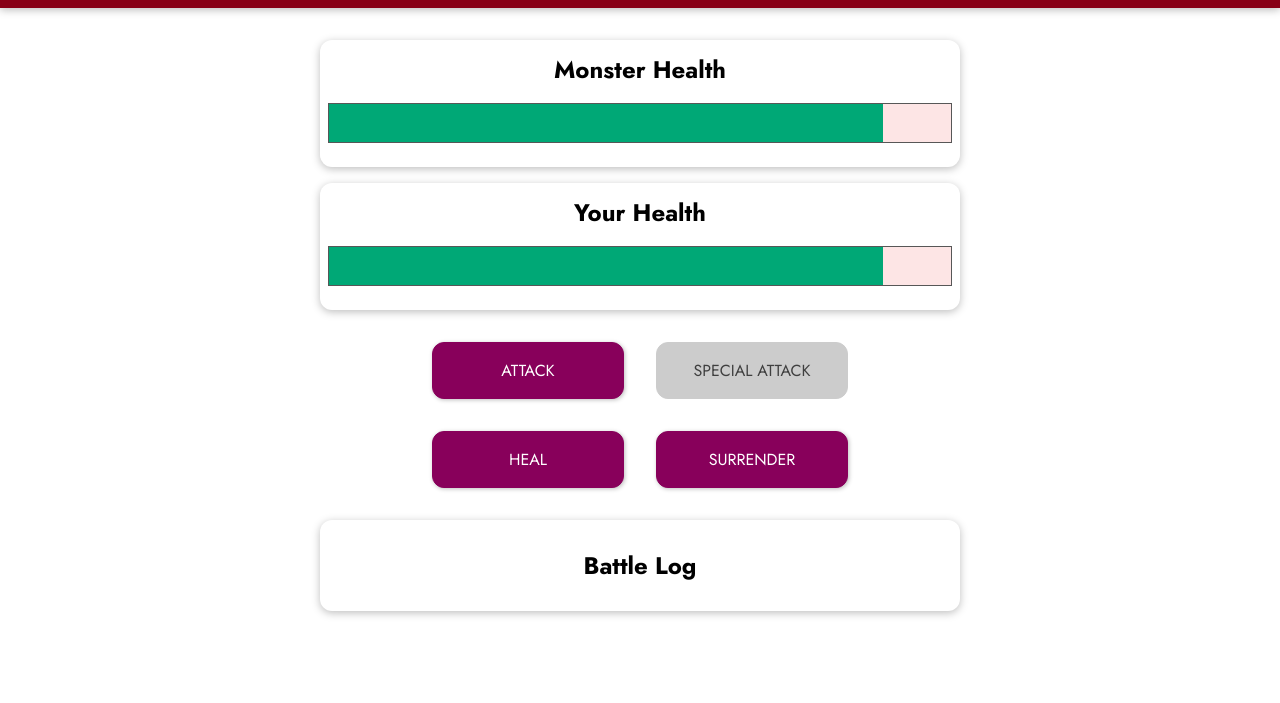
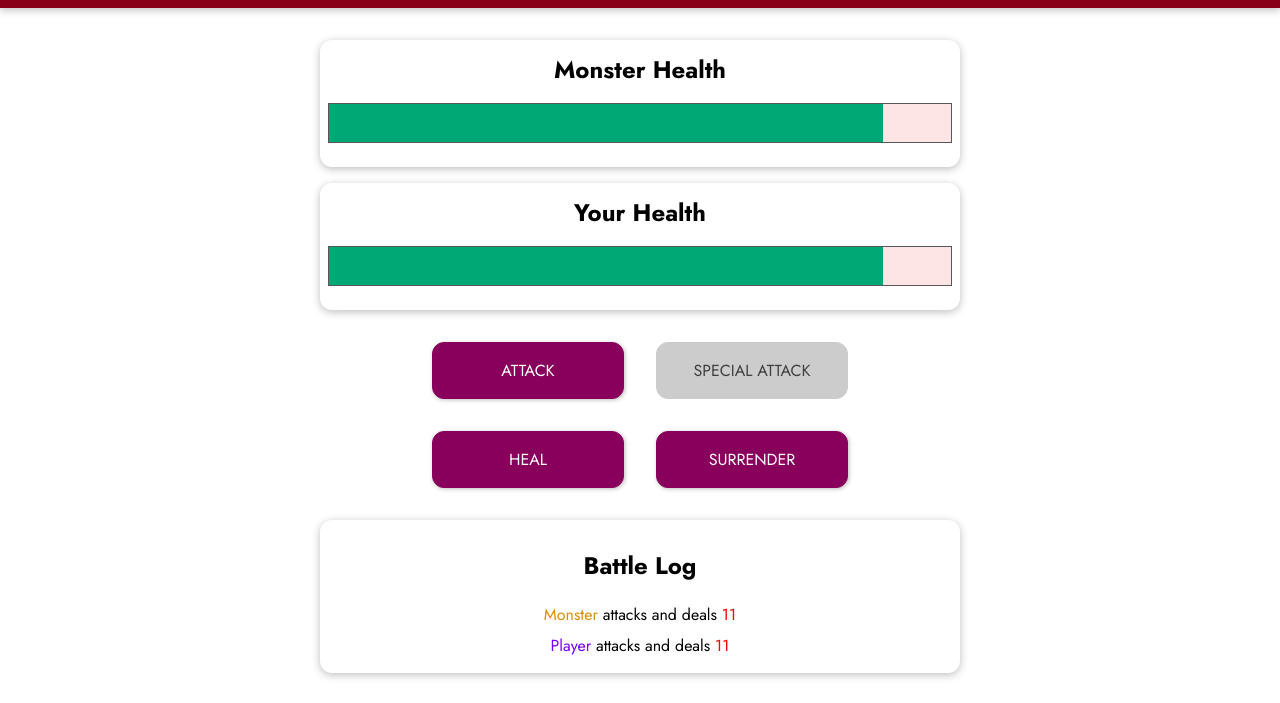
Before and after one commit to alex197925/the-monster-slayer-game-Vue, a plain HTML site: page prj-monster-01-starting-setup/index.html in a window 1280 px wide. Both pictures are taken after a click on the button "ATTACK". Shown: the part 97-800 px from the top of the page. Drawn offline with nearby package versions, Linux system fonts and the light colour scheme.

Commit message:
Added action messages

```diff
--- a/prj-monster-01-starting-setup/app.js
+++ b/prj-monster-01-starting-setup/app.js
@@ -12,6 +12,7 @@ const app = Vue.createApp({
       monsterHealth: 100,
       currentRound: 0,
       winner: null,
+      logMessages: [],
     };
   },
   computed: {
@@ -62,12 +63,14 @@ const app = Vue.createApp({
       this.monsterHealth = 100;
       this.currentRound = 0;
       this.winner = null;
+      this.logMessages = [];
     },
 
     attackMonster() {
       this.currentRound++;
       const attackValue = getRandomValue(5, 12);
       this.monsterHealth -= attackValue;
+      this.addLogMessage("player", "attack", attackValue);
       //  call method
       this.attackPlayer();
     },
@@ -75,12 +78,14 @@ const app = Vue.createApp({
     attackPlayer() {
       const attackValue = getRandomValue(8, 12);
       this.playerHealth -= attackValue;
+      this.addLogMessage("monster", "attack", attackValue);
     },
 
     specialAttackMonster() {
       this.currentRound++;
       const attackValue = getRandomValue(10, 25);
       this.monsterHealth -= attackValue;
+      this.addLogMessage("player", "attack", attackValue);
       this.attackPlayer();
     },
 
@@ -92,10 +97,20 @@ const app = Vue.createApp({
       } else {
         this.playerHealth += healValue;
       }
+      this.addLogMessage("player", "heal", healValue);
       this.attackPlayer();
     },
+
     surrender() {
       this.winner = "monster";
+    },
+
+    addLogMessage(who, what, value) {
+      this.logMessages.unshift({
+        actionBy: who,
+        actionType: what,
+        actionValue: value,
+      });
     },
   },
 });
--- a/prj-monster-01-starting-setup/index.html
+++ b/prj-monster-01-starting-setup/index.html
@@ -48,7 +48,23 @@
       </section>
       <section id="log" class="container">
         <h2>Battle Log</h2>
-        <ul></ul>
+        <ul>
+          <li v-for="logMessage in logMessages">
+            <span
+              :class="{'log--player': logMessage.actionBy === 'player' , 'log--monster': logMessage.actionBy === 'monster'}"
+              >{{ logMessage.actionBy === 'player' ? 'Player' :
+              'Monster'}}</span
+            >
+            <span v-if="logMessage.actionType === 'heal'"
+              >heal himself for
+              <span class="log--heal">{{logMessage.actionValue}}</span></span
+            >
+            <span v-else>
+              attacks and deals
+              <span class="log--damage">{{logMessage.actionValue}}</span>
+            </span>
+          </li>
+        </ul>
       </section>
     </div>
   </body>
```
